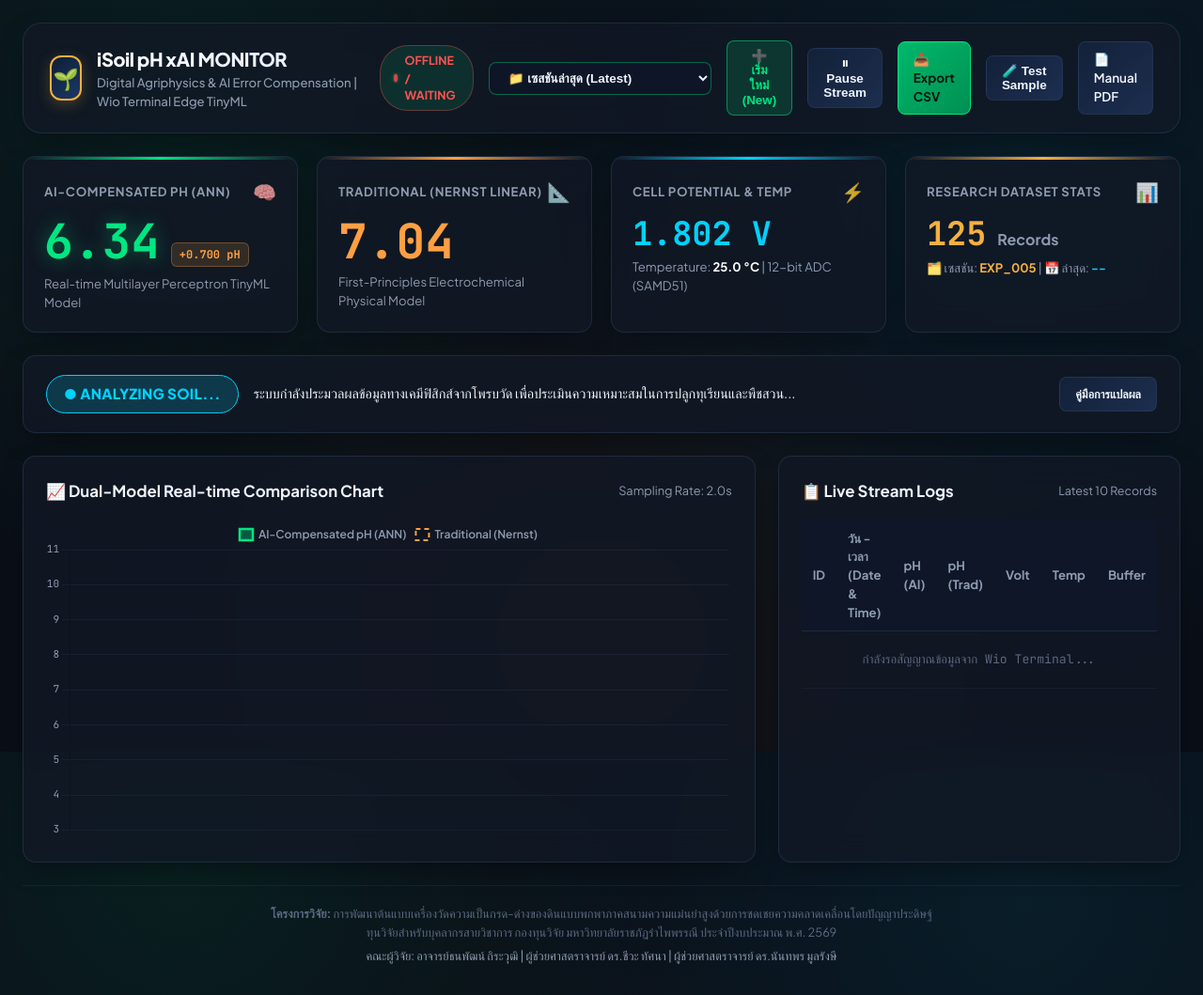
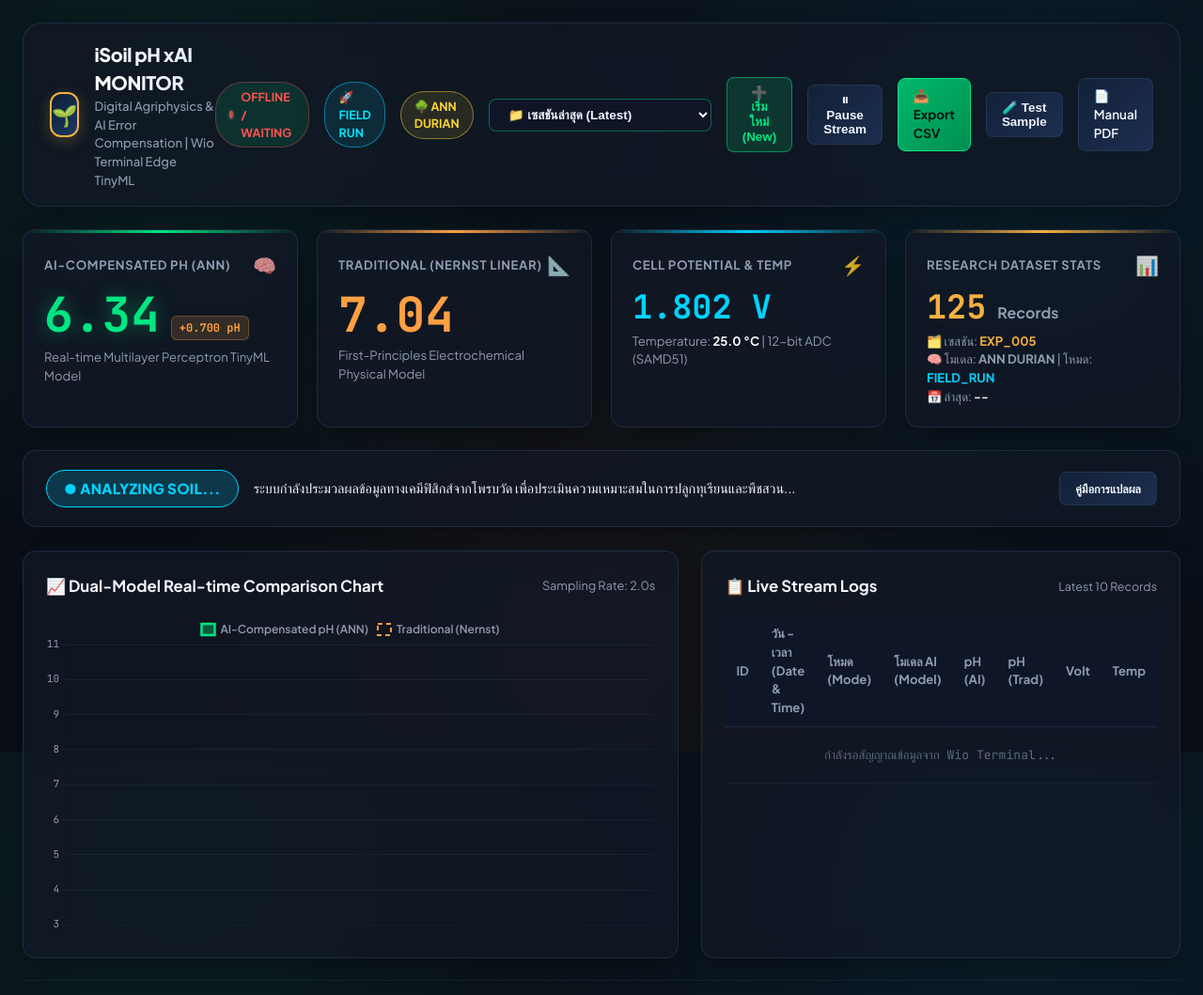
Before and after one commit to TsanaPhysics/iSoil-pH-xAI, a PHP site: page / in a window 1280 px wide. Shown: the top 1059 px of the page at 94% size. Before the commit the page ends 1026 px from the top, so only its background shows below. Run offline with PHP 8.4, Linux system fonts and the light colour scheme; data comes from the database, SQL or seed files in the repository; both versions use the stored data as it was after the commit.

Commit message:
feat: Implement 3-mode control (Key A/B/C), Multi-Model AI selector for soils, Nernst diagnostics, and documentation

```diff
--- a/api/db.php
+++ b/api/db.php
@@ -34,21 +34,29 @@ try {
         sample_note TEXT DEFAULT ''
     )");
 
-    // ตรวจสอบและเพิ่มคอลัมน์ session_id สำหรับฐานข้อมูลเดิม
+    // ตรวจสอบและเพิ่มคอลัมน์ session_id, model_name, mode สำหรับฐานข้อมูลเดิม
     $cols = $db->query("PRAGMA table_info(measurements)")->fetchAll();
     $hasSession = false;
+    $hasModel = false;
+    $hasMode = false;
     foreach ($cols as $c) {
-        if ($c['name'] === 'session_id') {
-            $hasSession = true;
-            break;
-        }
+        if ($c['name'] === 'session_id') $hasSession = true;
+        if ($c['name'] === 'model_name') $hasModel = true;
+        if ($c['name'] === 'mode') $hasMode = true;
     }
     if (!$hasSession) {
         $db->exec("ALTER TABLE measurements ADD COLUMN session_id TEXT DEFAULT 'EXP_001'");
     }
+    if (!$hasModel) {
+        $db->exec("ALTER TABLE measurements ADD COLUMN model_name TEXT DEFAULT 'ANN DURIAN'");
+    }
+    if (!$hasMode) {
+        $db->exec("ALTER TABLE measurements ADD COLUMN mode TEXT DEFAULT 'FIELD_RUN'");
+    }
 
     $db->exec("CREATE INDEX IF NOT EXISTS idx_timestamp ON measurements(timestamp)");
     $db->exec("CREATE INDEX IF NOT EXISTS idx_session ON measurements(session_id)");
+    $db->exec("CREATE INDEX IF NOT EXISTS idx_model ON measurements(model_name)");
 } catch (PDOException $e) {
     header('Content-Type: application/json; charset=utf-8');
     echo json_encode(['success' => false, 'error' => 'Database error: ' . $e->getMessage()]);
--- a/index.php
+++ b/index.php
@@ -34,6 +34,14 @@
             <div id="systemStatusBadge" class="pulse-badge">
                 <span class="pulse-dot"></span>
                 <span>CONNECTING...</span>
+            </div>
+
+            <div id="systemModeBadge" class="pulse-badge" style="border-color:rgba(0,210,255,0.5); background:rgba(0,210,255,0.1); color:#00e6ff; font-weight:700;">
+                🚀 FIELD RUN
+            </div>
+
+            <div id="systemModelBadge" class="pulse-badge" style="border-color:rgba(255,210,50,0.5); background:rgba(255,210,50,0.1); color:#ffd232; font-weight:700;">
+                🌳 ANN DURIAN
             </div>
 
             <select id="sessionSelect" class="btn-action" style="background:rgba(15,23,42,0.9); color:#f0f4fc; border:1px solid rgba(0,230,130,0.4); font-weight:600; cursor:pointer;" title="เลือกเซสชันการทดลอง">
@@ -109,8 +117,10 @@
                 <span id="kpiTotalRows" class="kpi-huge-number" style="font-size: 2.2rem; color: var(--color-gold); text-shadow:none;">0</span>
                 <span class="kpi-subtext" style="font-size:1rem; font-weight:700;">Records</span>
             </div>
-            <div class="kpi-subtext">
-                🗂️ เซสชัน: <strong id="kpiActiveSession" style="color:var(--color-gold);">EXP_001</strong> | 📅 ล่าสุด: <strong id="kpiSampleDateTime" style="color:var(--color-cyan);">--</strong>
+            <div class="kpi-subtext" style="line-height:1.5;">
+                🗂️ เซสชัน: <strong id="kpiActiveSession" style="color:var(--color-gold);">EXP_005</strong><br>
+                🧠 โมเดล: <strong id="kpiActiveModel" style="color:var(--color-emerald);">ANN DURIAN</strong> | โหมด: <strong id="kpiActiveMode" style="color:var(--color-cyan);">FIELD_RUN</strong><br>
+                📅 ล่าสุด: <strong id="kpiSampleDateTime" style="color:#f0f4fc;">--</strong>
             </div>
         </div>
 
@@ -167,16 +177,17 @@
                         <tr>
                             <th>ID</th>
                             <th>วัน - เวลา (Date & Time)</th>
+                            <th>โหมด (Mode)</th>
+                            <th>โมเดล AI (Model)</th>
                             <th>pH (AI)</th>
                             <th>pH (Trad)</th>
                             <th>Volt</th>
                             <th>Temp</th>
-                            <th>Buffer</th>
                         </tr>
                     </thead>
                     <tbody id="tableBody">
                         <tr>
-                            <td colspan="7" style="text-align:center; color:var(--text-dim); padding:20px;">
+                            <td colspan="8" style="text-align:center; color:var(--text-dim); padding:20px;">
                                 กำลังรอสัญญาณข้อมูลจาก Wio Terminal...
                             </td>
                         </tr>
--- a/js/dashboard.js
+++ b/js/dashboard.js
@@ -230,7 +230,39 @@ function updateKPIs(latest, stats, activeSession) {
     // Active Session Badge
     const sessBadge = document.getElementById('kpiActiveSession');
     if (sessBadge) {
-        sessBadge.textContent = activeSession || latest.session_id || 'EXP_001';
+        sessBadge.textContent = activeSession || latest.session_id || 'EXP_005';
+    }
+
+    // Active Model & Mode
+    const modelEl = document.getElementById('kpiActiveModel');
+    if (modelEl) modelEl.textContent = latest.model_name || 'ANN DURIAN';
+    const modeEl = document.getElementById('kpiActiveMode');
+    if (modeEl) modeEl.textContent = latest.mode || 'FIELD_RUN';
+
+    // Header Badges
+    const modeBadge = document.getElementById('systemModeBadge');
+    if (modeBadge && latest.mode) {
+        if (latest.mode === 'CALIBRATE') {
+            modeBadge.innerHTML = '🧪 CALIBRATE';
+            modeBadge.style.color = '#38bdf8';
+            modeBadge.style.borderColor = 'rgba(56, 189, 248, 0.5)';
+            modeBadge.style.background = 'rgba(56, 189, 248, 0.15)';
+        } else if (latest.mode === 'AI_LEARN') {
+            modeBadge.innerHTML = '🧬 AI LEARN';
+            modeBadge.style.color = '#c084fc';
+            modeBadge.style.borderColor = 'rgba(192, 132, 252, 0.5)';
+            modeBadge.style.background = 'rgba(192, 132, 252, 0.15)';
+        } else {
+            modeBadge.innerHTML = '🚀 FIELD RUN';
+            modeBadge.style.color = '#00e682';
+            modeBadge.style.borderColor = 'rgba(0, 230, 130, 0.5)';
+            modeBadge.style.background = 'rgba(0, 230, 130, 0.15)';
+        }
+    }
+
+    const modelBadge = document.getElementById('systemModelBadge');
+    if (modelBadge && latest.model_name) {
+        modelBadge.innerHTML = `🌳 ${latest.model_name}`;
     }
 
     // Sample Date & Time
@@ -302,11 +334,12 @@ function updateTable(history) {
             <tr class="${highlightClass}">
                 <td>#${item.id}</td>
                 <td><span style="font-family:'JetBrains Mono'; font-weight:600; color:#38bdf8; font-size:0.85rem;">${item.timestamp}</span></td>
+                <td><span style="font-size:0.75rem; font-weight:700; padding:2px 8px; border-radius:4px; background:rgba(56,189,248,0.15); color:#38bdf8;">${item.mode || 'FIELD_RUN'}</span></td>
+                <td><span style="font-size:0.75rem; font-weight:700; padding:2px 8px; border-radius:4px; background:rgba(255,210,50,0.15); color:#ffd232;">${item.model_name || 'ANN DURIAN'}</span></td>
                 <td style="color: var(--color-green); font-weight:700;">${Number(item.ph_ai).toFixed(2)}</td>
                 <td style="color: var(--color-orange);">${Number(item.ph_traditional).toFixed(2)}</td>
                 <td>${Number(item.voltage).toFixed(3)} V</td>
                 <td>${Number(item.temp_c).toFixed(1)} °C</td>
-                <td><span style="font-size:0.75rem; color:var(--text-muted);">${item.target_buffer}</span></td>
             </tr>
         `;
     });
```
Also changed, not shown: api/post_data.php (+13 -3 lines), data/soil_ph.db, 5 other files.
